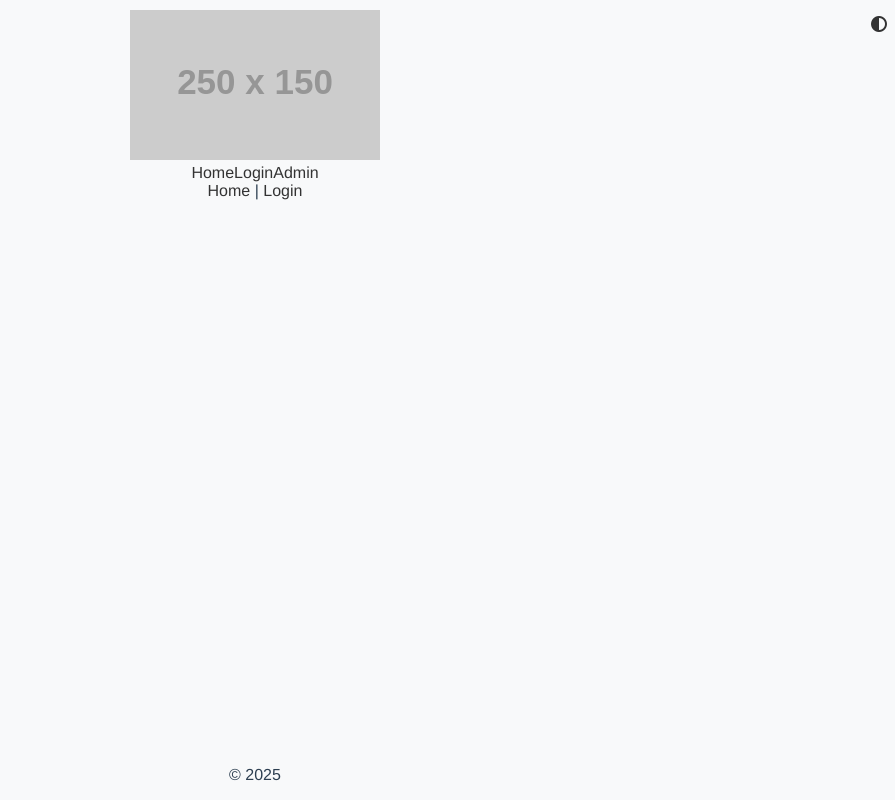
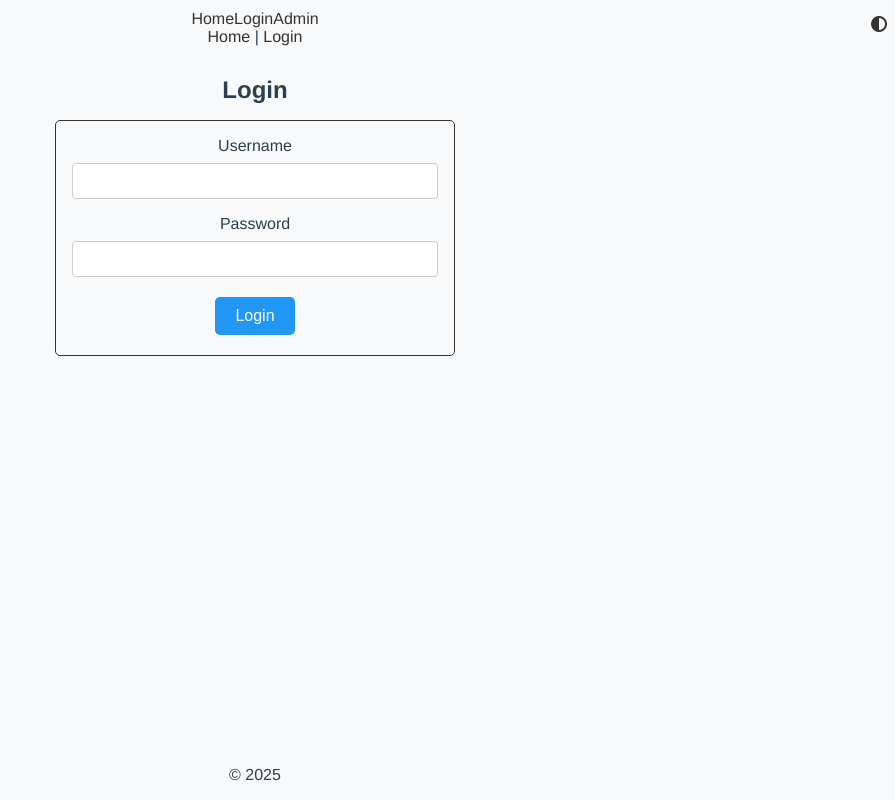
Before and after one commit to carlxaeron/ai-fe-exam, a Vue app in the folder frontend/: page /#/login in a window 1280 px wide. Shown: the whole page, without its empty margins (385-1280 px from the left). Built offline with nearby package versions, Linux system fonts and the light colour scheme.

Commit message:
add a new component to handle the Form inputs and to be able to style/css; convert the web app to hash history to fix 404 in my portfolio; enhance the forms now in login and create article with validations enhancements;

```diff
--- a/frontend/src/assets/styles/global.scss
+++ b/frontend/src/assets/styles/global.scss
@@ -23,6 +23,20 @@ a {
   }
 }
 
+input {
+  background-color: var(--secondary-color);
+  color: var(--primary-color);
+  border: 1px solid lighten(black, 70%);
+}
+
+.dark-theme {
+  input, select {
+    background-color: var(--secondary-color);
+    color: var(--primary-color);
+    border: 1px solid darken(white, 70%);
+  }
+}
+
 /* Utility Classes */
 .container {
   max-width: 1200px;
--- /dev/null
+++ b/frontend/src/components/FormGroup.vue
@@ -0,0 +1,108 @@
+<template>
+  <div class="form-group">
+    <label :for="id">{{ label }}</label>
+    <component
+      v-if="!haslot"
+      :is="componentType"
+      :id="id"
+      :required="required"
+      v-bind="componentProps"
+      @focus="touched = true"
+      @blur="touched = true"
+      @input="handleInput"
+    >
+      <slot></slot>
+    </component>
+    <span v-if="required && touched && !valid" class="validation-error">This field is required.</span>
+    <slot name="etc" v-else></slot>
+  </div>
+</template>
+
+<script>
+export default {
+  name: 'FormGroup',
+  props: {
+    id: {
+      type: String,
+      required: true,
+    },
+    label: {
+      type: String,
+      required: true,
+    },
+    componentType: {
+      type: String,
+      default: 'input',
+    },
+    componentProps: {
+      type: Object,
+      default: () => ({}),
+    },
+    required: {
+      type: Boolean,
+      default: false,
+    },
+    value: {
+      type: [String, Number, Object],
+      default: '',
+      required: true,
+    },
+  },
+  data() {
+    return {
+      touched: false,
+      valid: false,
+    };
+  },
+  computed: {
+    haslot() {
+      return !!this.$slots.etc;
+    },
+  },
+  methods: {
+    handleInput(event) {
+      this.$emit('update:modelValue', event.target ? event.target.value : event);
+      if (this.required && this.touched && this.value) {
+        this.valid = true;
+      } else if (this.required && this.touched && !this.value) {
+        this.valid = false;
+      }
+    },
+  },
+  watch: {
+    value: {
+      immediate: true,
+      handler(value) {
+        if (this.required && this.touched && value) {
+          this.valid = true;
+        } else if (this.required && this.touched && !value) {
+          this.valid = false;
+        }
+      },
+    },
+  }
+};
+</script>
+
+<style lang="scss" scoped>
+@import '@/assets/styles/variables.scss';
+
+.form-group {
+  margin-bottom: 1rem;
+  display: flex;
+  flex-direction: column;
+  input, select {
+    padding: 0.5rem;
+    border: 1px solid #ccc;
+    border-radius: 0.25rem;
+    font-size: 1rem;
+  }
+  label {
+    margin-bottom: 0.5rem;
+  }
+}
+.validation-error {
+  color: $red-1;
+  font-size: 0.875rem;
+}
+</style>
--- a/frontend/src/components/Modal.vue
+++ b/frontend/src/components/Modal.vue
@@ -107,4 +107,9 @@ export default {
     font-size: 1.5rem;
     cursor: pointer;
   }
+  #modal-actions {
+    display: flex;
+    justify-content: flex-end;
+    margin-top: 1rem;
+  }
 </style>
--- a/frontend/src/components/admin/AdminArticle.vue
+++ b/frontend/src/components/admin/AdminArticle.vue
@@ -3,37 +3,24 @@
     <Modal title="Create New Article">
       <template v-slot:default>
         <form @submit.prevent="submitForm">
-          <div class="form-group">
-            <label for="title">Title</label>
-            <input type="text" id="title" name="title" v-model="article.title" required>
-          </div>
-          <div class="form-group">
-            <label for="content">Content</label>
-            <QuillEditor v-model:content="article.content" content-type="html" :options="editorOptions" />
-          </div>
-          <div class="form-group">
-            <label for="link">Link</label>
-            <input type="text" id="link" name="link" v-model="article.link" required>
-          </div>
-          <div class="form-group">
-            <label for="image">Image</label>
-            <input type="file" id="image" name="image">
-          </div>
-          <div class="form-group">
-            <label for="date">Date</label>
-            <input type="date" id="date" name="date" v-model="article.date">
-          </div>
-          <div class="form-group">
-            <label for="company">Company</label>
-            <select id="company" name="company" v-model="article.company" required>
-              <option value="">Select Company</option>
-              <option v-for="company in companies" :key="company.id" :value="company.id">{{ company.name }}</option>
-            </select>
-          </div>
+          <FormGroup id="title" label="Title" v-model="article.title" :value="article.title" :required="true"/>
+          <FormGroup id="content" label="Content" :required="true" :value="article.content">
+            <template v-slot:etc>
+              <QuillEditor v-model:content="article.content" content-type="html" :options="editorOptions" />
+            </template>
+          </FormGroup>
+          <FormGroup id="link" label="Link" v-model="article.link" :value="article.link" :componen-type="link" :required="true" />
+          <FormGroup id="image" label="Image" v-model="article.image" :required="true" :value="article.image" :component-type="'input'" :component-props="{ type: 'file', accept: 'image/*' }" />
+          <FormGroup id="date" label="Date" v-model="article.date" :value="article.date" :component-type="'input'" :component-props="{ type: 'date' }" :required="true" />
+          <FormGroup id="company" label="Company" v-model="article.company" :value="article.company" :component-type="'select'" :required="true">
+            <option value="">Select Company</option>
+            <option v-for="company in companies" :key="company.id" :value="company.id">{{ company.name }}</option>
+          </FormGroup>
+          <button type="submit" style="display: none;" ref="submitBtn"></button>
         </form>
       </template>
       <template v-slot:actions>
-        <Button @click="submitForm">Create</Button>
+        <Button @click="handleCreate">Create</Button>
       </template>
     </Modal>
     <button title="Create Article" id="create-admin-article-btn" @click="handleCreateArticle">
@@ -46,9 +33,10 @@
 import { QuillEditor } from '@vueup/vue-quill'
 import '@vueup/vue-quill/dist/vue-quill.snow.css';
 import Modal from '../Modal.vue';
-import { mapActions } from 'vuex';
+import { mapActions, mapGetters } from 'vuex';
 import apiService from '@/services/apiService';
 import Button from '../Button.vue';
+import FormGroup from '../FormGroup.vue';
 
 export default {
   name: 'AdminArticle',
@@ -56,11 +44,13 @@ export default {
     Modal,
     QuillEditor,
     Button,
+    FormGroup,
   },
   data() {
     return {
       editorOptions: {
         theme: 'snow',
+        required: true,
       },
       article: {
         title: '',
@@ -84,7 +74,23 @@ export default {
       this.toggleModal();
     },
     submitForm() {
-      console.log('submit form');
+      let withError = false;
+      Object.keys(this.article).forEach((key) => {
+        if (!this.article[key]) {
+          withError = key;
+        }
+      });
+
+      if (withError) {
+        return this.$store.commit('setNotification', { type: 'error', message: withError.toUpperCase() + ' field are required', show: true });
+      }
+
+      // valid link using regex pattern with starts with http or https protocol and ends with a valid domain name
+      const linkPattern = /^(http|https):\/\/[a-zA-Z0-9-.]+\.[a-zA-Z]{2,}(\/\S*)?$/;
+      if (!linkPattern.test(this.article.link)) {
+        return this.$store.commit('setNotification', { type: 'error', message: 'Must be a valid link', show: true });
+      }
+
       apiService.createArticle(this.article)
         .then((response) => {
           console.log(response);
@@ -93,10 +99,17 @@ export default {
           apiService.handleError(error);
         });
     },
+    handleCreate() {
+      this.$refs.submitBtn.click();
+    },
   },
   computed: {
+    ...mapGetters(['getModal']),
     companies() {
       return this.$store.getters.getCompanies;
+    },
+    modal() {
+      return this.getModal;
     },
   },
 }
--- a/frontend/src/router/index.js
+++ b/frontend/src/router/index.js
@@ -1,4 +1,4 @@
-import { createRouter, createWebHistory } from 'vue-router';
+import { createRouter, createWebHashHistory } from 'vue-router';
 import Home from '../views/Home.vue';
 import Login from '../views/Login.vue';
 import Dashboard from '../views/admin/Dashboard.vue';
@@ -34,7 +34,8 @@ const routes = [
 ];
 
 const router = createRouter({
-  history: createWebHistory(process.env.VUE_APP_BASE_PATH || '/'),
+  // history: createWebHistory(process.env.VUE_APP_BASE_PATH || '/'),
+  history: createWebHashHistory(process.env.VUE_APP_BASE_PATH || '/'),
   routes
 });
 
--- a/frontend/src/views/Login.vue
+++ b/frontend/src/views/Login.vue
@@ -3,15 +3,9 @@
     <h2>Login</h2>
     <div class="container" id="login-container">
       <form @submit.prevent="login">
-        <div class="form-group">
-          <label for="username">Username</label>
-          <input type="text" id="username" v-model="username" class="form-control" required>
-        </div>
-        <div class="form-group">
-          <label for="password">Password</label>
-          <input type="password" id="password" v-model="password" class="form-control" required>
-        </div>
-        <Button @click="login">Login</Button>
+        <FormGroup id="username" label="Username" v-model="username" :value="username" :required="true" />
+        <FormGroup id="password" label="Password" v-model="password" :value="password" :component-type="'input'" :component-props="{ type: 'password', minlength: 8 }" :required="true" />
+        <Button type="submit">Login</Button>
       </form>
     </div>
   </section>
@@ -20,11 +14,13 @@
 <script>
 import apiService from '@/services/apiService';
 import Button from '@/components/Button.vue';
+import FormGroup from '@/components/FormGroup.vue';
 
 export default {
   name: 'LoginView',
   components: {
-    Button
+    Button,
+    FormGroup,
   },
   data() {
     return {
```
